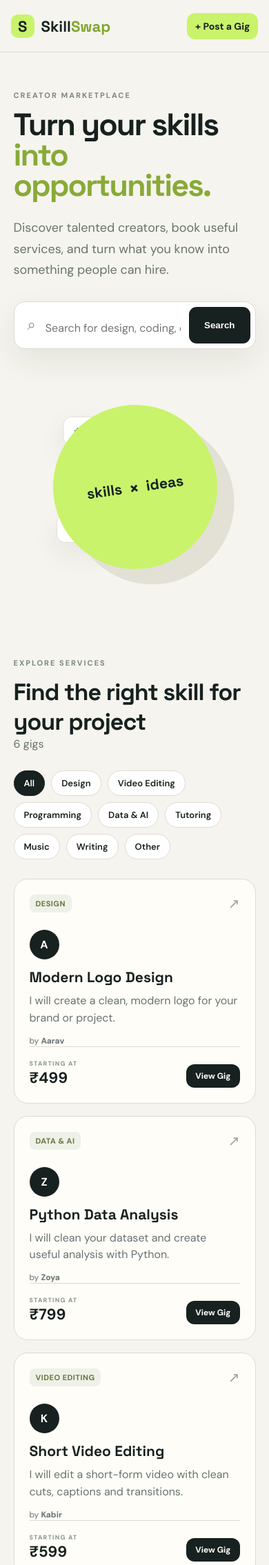
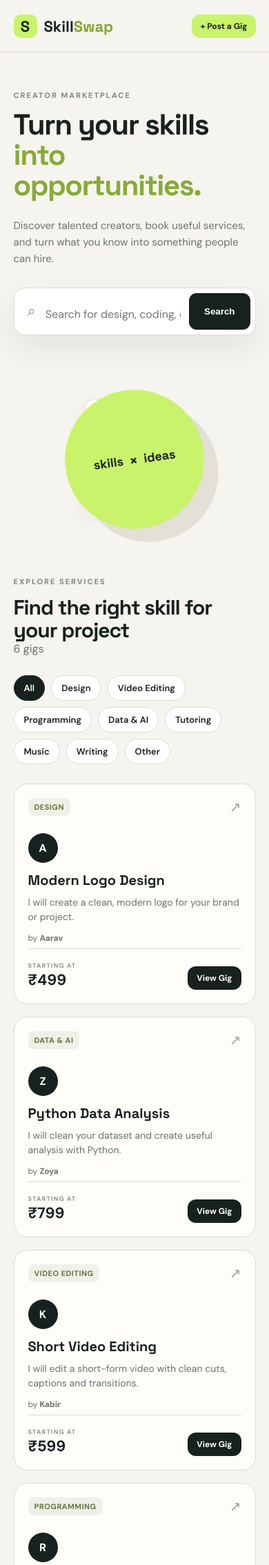
Before and after one commit to CODEDEMON090/SkillSwap, a Flask app: page / in a window 390 px wide. Shown: the top 2269 px of the page at 69% size. Run offline with Flask 3, Linux system fonts and the light colour scheme; data comes from the database, SQL or seed files in the repository.

Commit message:
Improve mobile responsive layout

```diff
--- a/static/style.css
+++ b/static/style.css
@@ -58,4 +58,98 @@ label{display:block;font-size:12px;font-weight:800;margin:15px 0}input,select,te
 .page-title{display:block}.page-title h1{font-size:52px;margin-bottom:8px}.page-title p{color:var(--muted)}.lookup{display:flex;gap:10px;max-width:600px;margin:25px 0 35px}.lookup input{margin:0}.booking-list{display:grid;gap:12px}.booking-row,.dashboard-row{background:white;border:1px solid var(--line);border-radius:17px;padding:18px;display:flex;align-items:center;gap:17px}.booking-avatar{margin:0}.booking-info{flex:1}.booking-info h3{margin:7px 0 4px;font:700 18px "Space Grotesk"}.booking-info p{margin:0;color:var(--muted);font-size:12px}.status{padding:8px 11px;border-radius:99px;font-size:11px;font-weight:800}.status.pending{background:#fff0bd;color:#896800}.status.accepted{background:#ddf5d8;color:#287023}.status.declined{background:#ffe0e0;color:#9b3434}.dashboard-row{align-items:flex-start}.actions{display:flex;align-items:center;gap:8px;flex-wrap:wrap;justify-content:flex-end}.action{border:0;border-radius:9px;padding:9px 12px;font-weight:700;cursor:pointer}.action.accept{background:#ddf5d8;color:#287023}.action.decline{background:#ffe0e0;color:#9b3434}blockquote{border-left:3px solid var(--accent);padding-left:12px;color:#6d7671;font-size:12px}
 .toast-wrap{position:fixed;top:90px;right:22px;z-index:30}.toast{background:var(--ink);color:white;padding:13px 17px;border-radius:12px;margin-bottom:8px;box-shadow:var(--shadow);font-size:13px}.toast.error{background:#9b3434}.toast.success{background:#2d6f32}
 @media(max-width:850px){nav a:not(.nav-cta){display:none}.hero,.form-page,.detail-grid{grid-template-columns:1fr}.hero{padding-top:55px}.hero-art{min-height:300px}.gig-grid{grid-template-columns:1fr 1fr}.detail-main h1{font-size:42px}.booking-card{position:static}.form-page{gap:35px}}
-@media(max-width:560px){.navbar{padding:0 4%}.nav-cta{padding:10px 12px}.hero h1,.form-intro h1{font-size:45px;letter-spacing:-2px}.gig-grid{grid-template-columns:1fr}.hero-art{transform:scale(.85)}.section-head{display:block}.lookup{display:block}.lookup .button{margin-top:8px;width:100%}.booking-row,.dashboard-row{align-items:flex-start}.status{margin-left:auto}.actions{width:100%;justify-content:flex-start}footer{display:block;line-height:2}}
+@media (max-width: 560px) {
+    .navbar {
+        padding: 0 5%;
+    }
+
+    .nav-cta {
+        padding: 9px 12px;
+        font-size: 12px;
+    }
+
+    .hero {
+        padding: 55px 5% 30px;
+    }
+
+    .hero h1,
+    .form-intro h1 {
+        font-size: 42px;
+        line-height: 1.05;
+        letter-spacing: -1.5px;
+    }
+
+    .hero p {
+        font-size: 15px;
+        line-height: 1.6;
+    }
+
+    .hero-art {
+        transform: scale(.72);
+        margin: -20px auto -30px;
+    }
+
+    .gig-grid {
+        grid-template-columns: 1fr;
+        gap: 18px;
+    }
+
+    .section-head {
+        display: block;
+    }
+
+    .section-head h2 {
+        font-size: 30px;
+        line-height: 1.1;
+    }
+
+    .lookup {
+        display: block;
+    }
+
+    .lookup .button {
+        margin-top: 8px;
+        width: 100%;
+    }
+
+    .category-chips {
+        gap: 8px;
+    }
+
+    .category-chip {
+        font-size: 12px;
+        padding: 8px 12px;
+    }
+
+    .gig-card {
+        padding: 20px;
+    }
+
+    .gig-card h3 {
+        font-size: 20px;
+    }
+
+    .gig-card p {
+        font-size: 14px;
+        line-height: 1.5;
+    }
+
+    .booking-row,
+    .dashboard-row {
+        align-items: flex-start;
+    }
+
+    .status {
+        margin-left: auto;
+    }
+
+    .actions {
+        width: 100%;
+        justify-content: flex-start;
+    }
+
+    footer {
+        display: block;
+        line-height: 2;
+    }
+}
```
